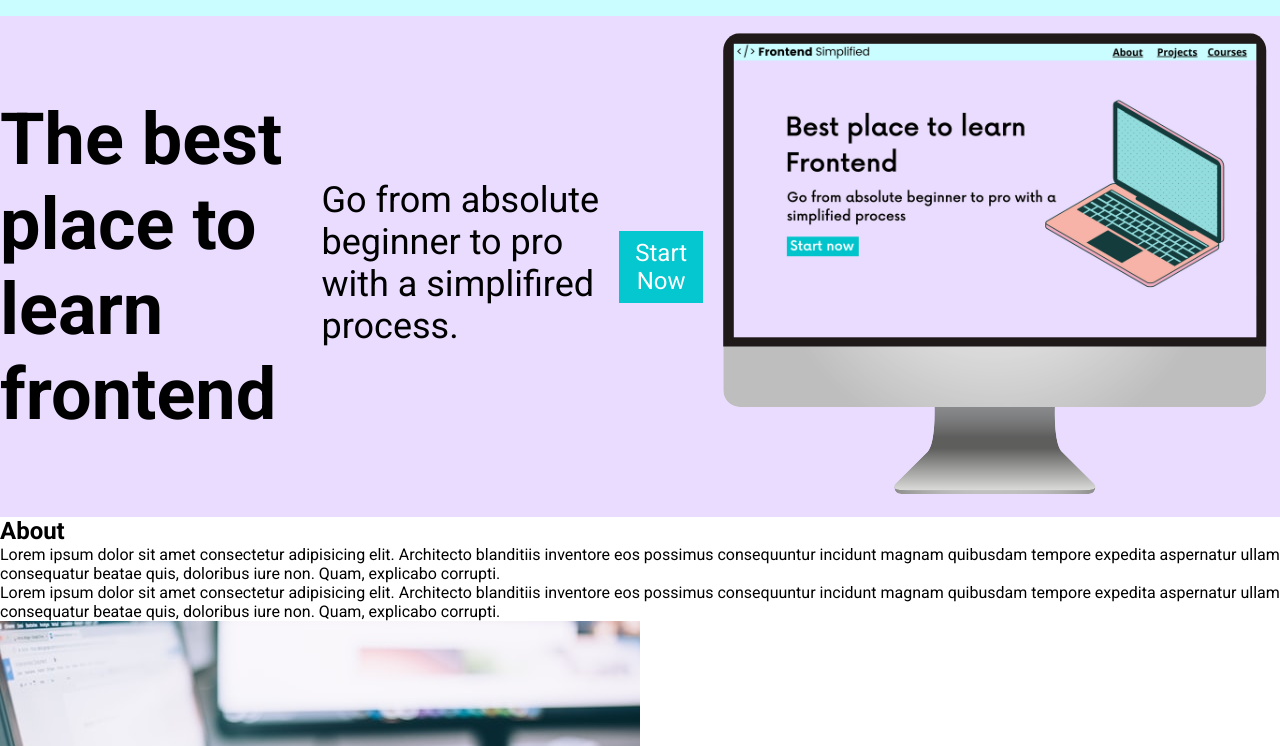
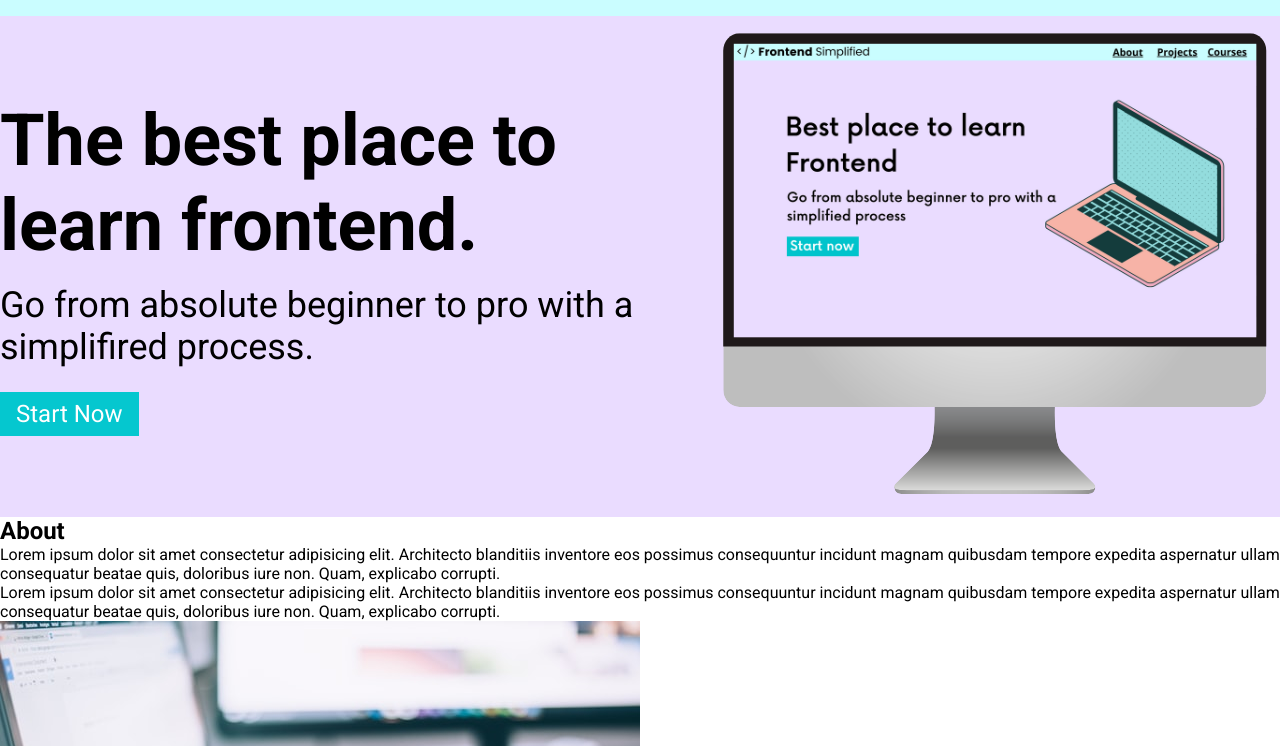
Before and after one commit to TerryCooper72/FES-Build-Your-Site-project, a plain HTML site: page index.html in a window 1280 px wide. Shown: the part 54-800 px from the top of the page. Drawn offline with Linux system fonts and the light colour scheme.

Commit message:
fixed incorrect DIVs

```diff
--- a/index.html
+++ b/index.html
@@ -18,12 +18,12 @@
         </ul>
       </nav>
       <header>
-        <div>
 
         <div class="row">
-          <h1>The best place to learn frontend</h1>
+          <div>
+          <h1>The best place to learn frontend.</h1>
           <p class="subheader">Go from absolute beginner to pro with a simplifired process.</p>
-         <div> <button>Start Now</button>
+          <button>Start Now</button>
         </div>
         <figure>
             <img src="./assets/laptop.png" alt="Home Page Image">
--- a/style.css
+++ b/style.css
@@ -67,4 +67,5 @@ li {
     align-items: center;
     justify-content: center;
 
+
 }
```
